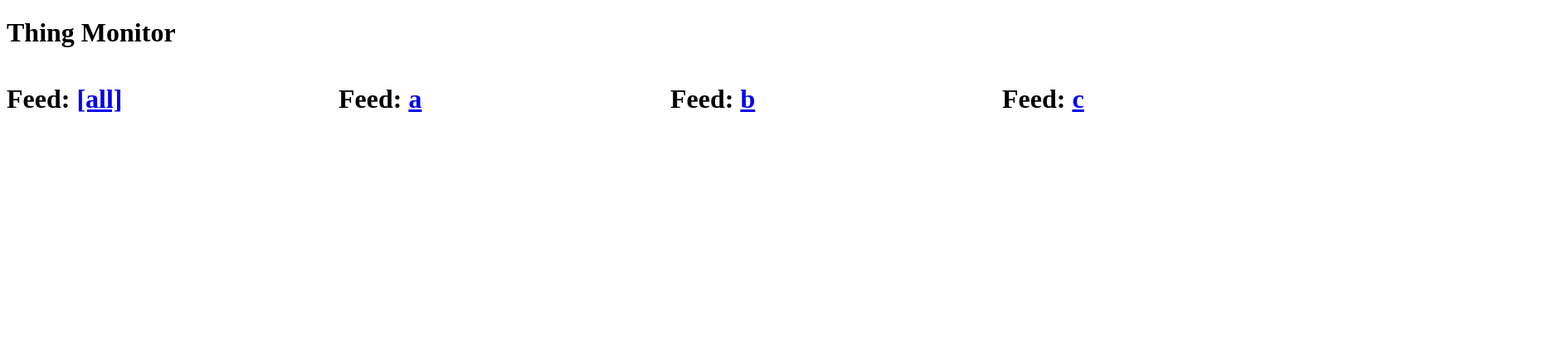
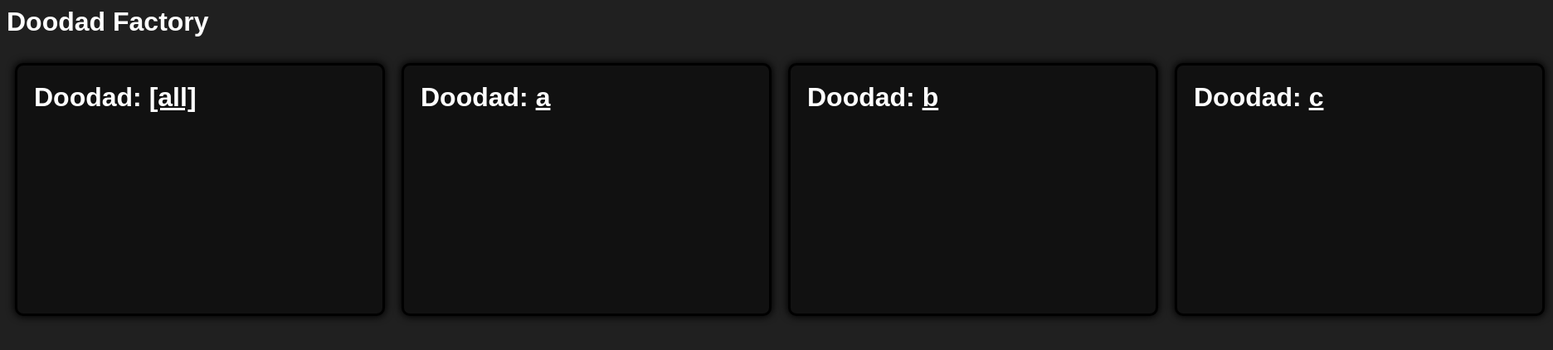
Before and after one commit to four43/research-websockets, a plain HTML site: page public/index.html in a window 1280 px wide. Shown: the whole page at 83% size, 1872 px wide, since content can reach past the window. Drawn offline with Linux system fonts and the light colour scheme.

Commit message:
Add readme and CSS

```diff
--- a/public/app.js
+++ b/public/app.js
@@ -1,4 +1,4 @@
-class MyComponent extends HTMLElement {
+class DoodadViewer extends HTMLElement {
 	messages = [];
 
 	initWs() {
@@ -18,8 +18,22 @@ class MyComponent extends HTMLElement {
 
 	render() {
 		const style = `<style>
+			h1 {
+				margin-top: 0;
+				color: #FFF;
+				font-family: sans-serif;
+			}
+			h1 a {
+				color: #FFF;
+			}
 			.container {
 				width: 400px;
+				background-color: #111;
+				border-radius: 10px;
+				border: 3px solid #000;
+				box-shadow: 0 0 10px 1px #000000;
+				margin: 10px;
+				padding: 20px;
 			}
 			.message-list {
 				height: 200px;
@@ -27,6 +41,7 @@ class MyComponent extends HTMLElement {
 				overflow-y: scroll;
 			}
 			ul.message-list {
+				color: #FFF;
 				list-style-type: none;
 				margin: 0;
 				padding: 0;
@@ -39,7 +54,7 @@ class MyComponent extends HTMLElement {
 		}
 
 		let content = `<div class="container">`
-		content += `<h1>Feed: <a href="//localhost:8000/thing/${this.thingId}" target="_blank">${thingIdDisplay}</a>`;
+		content += `<h1>Doodad: <a href="//localhost:8000/thing/${this.thingId}" target="_blank">${thingIdDisplay}</a>`;
 
 		if (this.thingId !== "" && this.messages[0]) {
 			latestThing = JSON.parse(this.messages[0].data);
@@ -56,6 +71,8 @@ class MyComponent extends HTMLElement {
 		this.innerHTML = `${style}\n${content}`;
 		if (this.thingId !== "" && this.messages[0]) {
 			this.querySelector('h1 span').style.color = latestThing.color;
+			this.querySelector('.container').style.boxShadow = `0 0 10px 1px ${latestThing.color}`
+			this.querySelector('.container').style.borderColor = `${latestThing.color}`
 		}
 	}
 
@@ -70,4 +87,4 @@ class MyComponent extends HTMLElement {
 	}
 }
 
-customElements.define('thing-viewer', MyComponent);
+customElements.define('doodad-viewer', DoodadViewer);
--- a/public/index.html
+++ b/public/index.html
@@ -1,12 +1,16 @@
 <!DOCTYPE html>
 <html lang="en">
 <head>
-	<title>Thing Viewer</title>
+	<title>Doodad Factory</title>
 	<style>
+        html {
+            background-color: #202020;
+        }
+
         .horizontal {
             display: flex;
             flex-direction: row;
-			align-items: center;
+            align-items: center;
         }
 
         thing-viewer {
@@ -15,12 +19,12 @@
 	</style>
 </head>
 <body>
-<h1>Thing Monitor</h1>
+<h1>Doodad Factory</h1>
 <div class="horizontal">
-	<thing-viewer></thing-viewer>
-	<thing-viewer thing-id="a"></thing-viewer>
-	<thing-viewer thing-id="b"></thing-viewer>
-	<thing-viewer thing-id="c"></thing-viewer>
+	<doodad-viewer></doodad-viewer>
+	<doodad-viewer thing-id="a"></doodad-viewer>
+	<doodad-viewer thing-id="b"></doodad-viewer>
+	<doodad-viewer thing-id="c"></doodad-viewer>
 </div>
 <script src="app.js"></script>
 </body>
```
Also changed, not shown: 2 other files.
